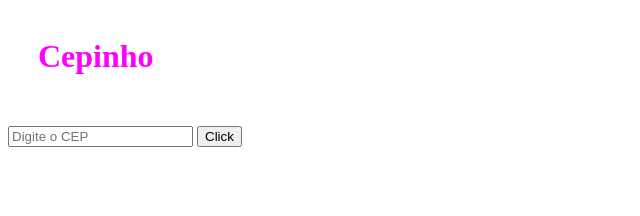
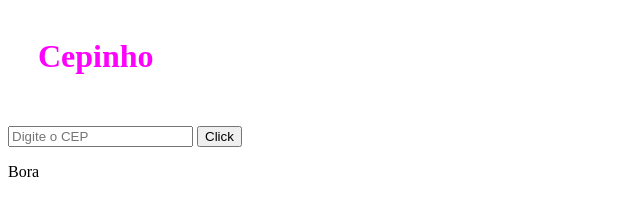
Before and after one commit to PedroDeodatok/Curitiba, a plain HTML site: page index.html in a window 1280 px wide. Shown: the full height of the page, 0-640 px from the left. Drawn offline with Linux system fonts and the light colour scheme.

Commit message:
Terceiro Commit agora vai

```diff
--- a/index.html
+++ b/index.html
@@ -4,10 +4,10 @@
   </head>
   <body id="body">
     <h1 id="texto1" class="texto1">Cepinho</h1>
-    <input id="cep" type="text" placeholder="Digite o CEP" />
+    <input id="cep" type="text" placeholder="Digite o CEP " />
     <button onclick="clique('cep')">Click</button>
     <div id="resultado"></div>
-
+    <p>Bora</p>
     <script src="index.js"></script>
   </body>
 </html>
```
